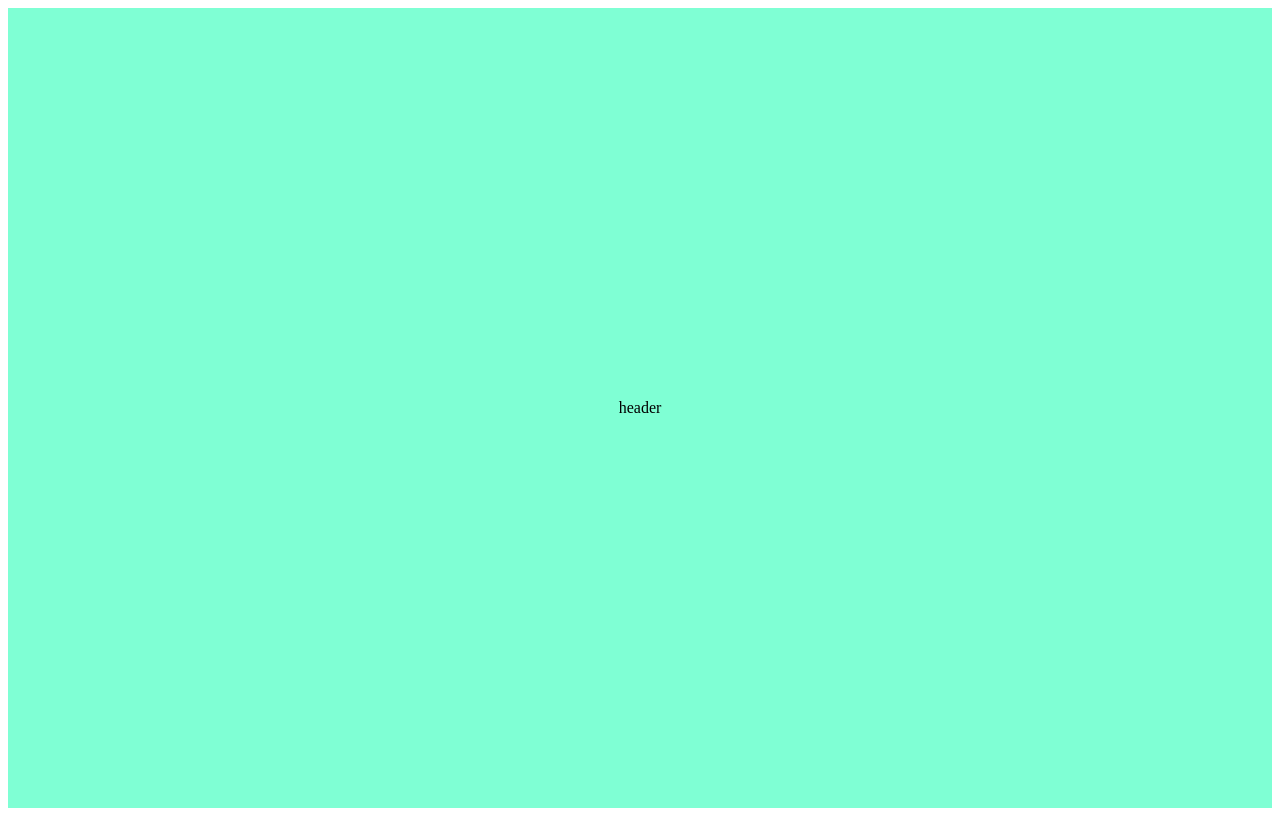
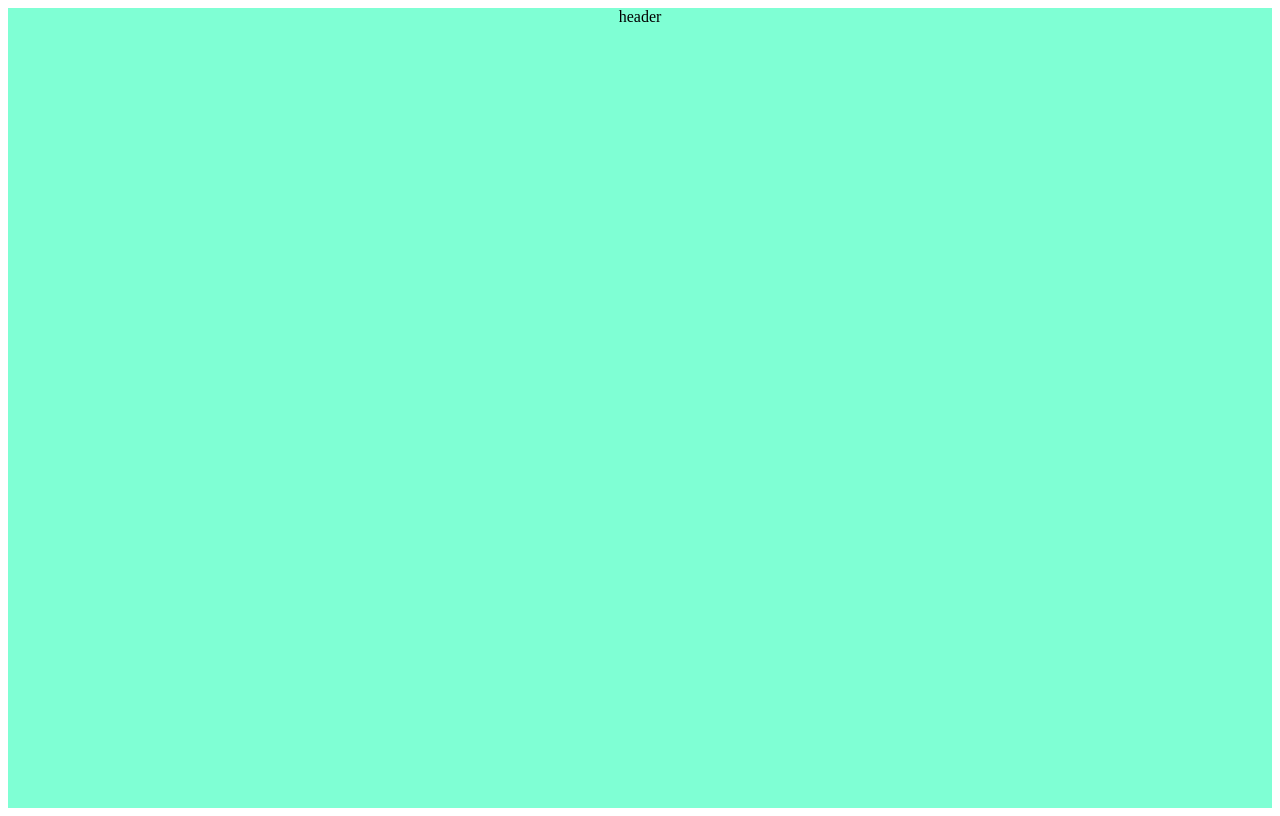
Before and after one commit to henry-codes007/React-JS-course, a React (Vite) app: page / in a window 1280 px wide. Built offline with nearby package versions, Linux system fonts and the light colour scheme.

Commit message:
Update App.css

```diff
--- a/src/App.css
+++ b/src/App.css
@@ -1,7 +1,5 @@
 .home{
   height: 100vh;
-  display: grid;
-  place-items: center;
   background-color: aquamarine;
   text-align: center;
 }
```
